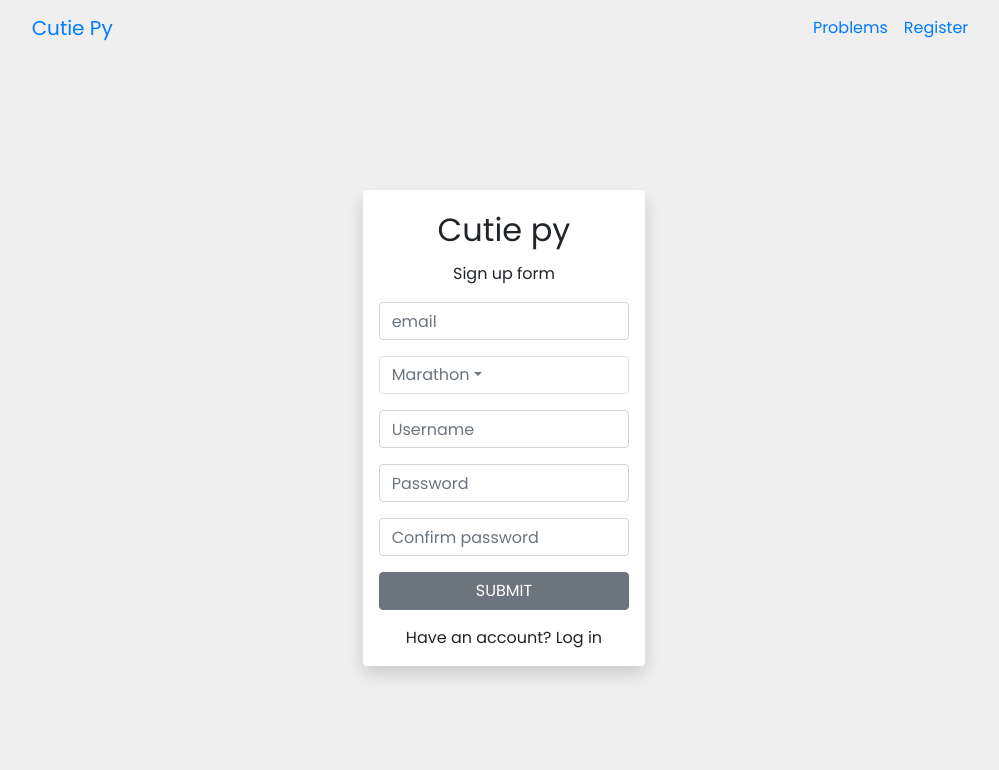
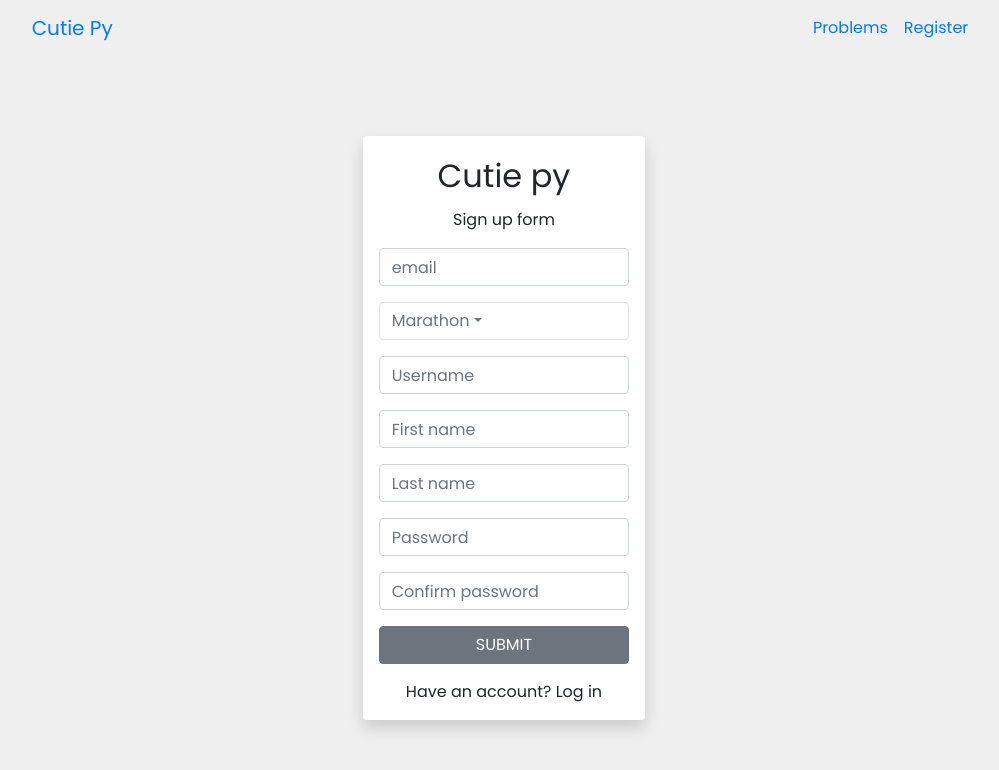
Before and after one commit to ChpokmanKG/CutiePyFrontend, a React (Create React App) app: page /register in a window 1280 px wide. Shown: the top 770 px of the page, without its empty margins (136-1135 px from the left). Built offline with nearby package versions, Linux system fonts and the light colour scheme.

Commit message:
Added fields of first_name and last_name

```diff
--- a/src/pages/Register.tsx
+++ b/src/pages/Register.tsx
@@ -20,7 +20,9 @@ interface NewUser {
   username: string,
   password: string,
   password2: string,
-  status: string
+  status: string,
+  first_name: string,
+  last_name: string
 }
 
 const Register: React.FC = () => {
@@ -30,7 +32,9 @@ const Register: React.FC = () => {
     email: '',
     password: '',
     password2: '',
-    status: 'Marathon'
+    status: 'Marathon',
+    first_name: '',
+    last_name: ''
   });
   const [redirect,setRedirect] = useState<boolean>(false);
 
@@ -51,7 +55,9 @@ const Register: React.FC = () => {
           email: userData.email,
           password: userData.password,
           password2: userData.password2,
-          status: userData.status === 'Marathon' ? "MP" : "NS"
+          status: userData.status === 'Marathon' ? "MP" : "NS",
+          first_name: userData.first_name,
+          last_name: userData.last_name
         })
       }).then(res => setRedirect(!redirect))
     }else {
@@ -89,6 +95,12 @@ const Register: React.FC = () => {
                     <Input type="text" required value={userData.username} placeholder="Username" onChange={(e) => inputChange(e, 'username')}/>
                   </FormGroup>
                   <FormGroup>
+                    <Input type="text" required value={userData.first_name} placeholder="First name" onChange={(e) => inputChange(e, 'first_name')}/>
+                  </FormGroup>
+                  <FormGroup>
+                    <Input type="text" required value={userData.last_name} placeholder="Last name" onChange={(e) => inputChange(e, 'last_name')}/>
+                  </FormGroup>
+                  <FormGroup>
                     <Input type="password" required value={userData.password} placeholder="Password" onChange={(e) => inputChange(e,'password')}/>
                   </FormGroup>
                   <FormGroup>
```
